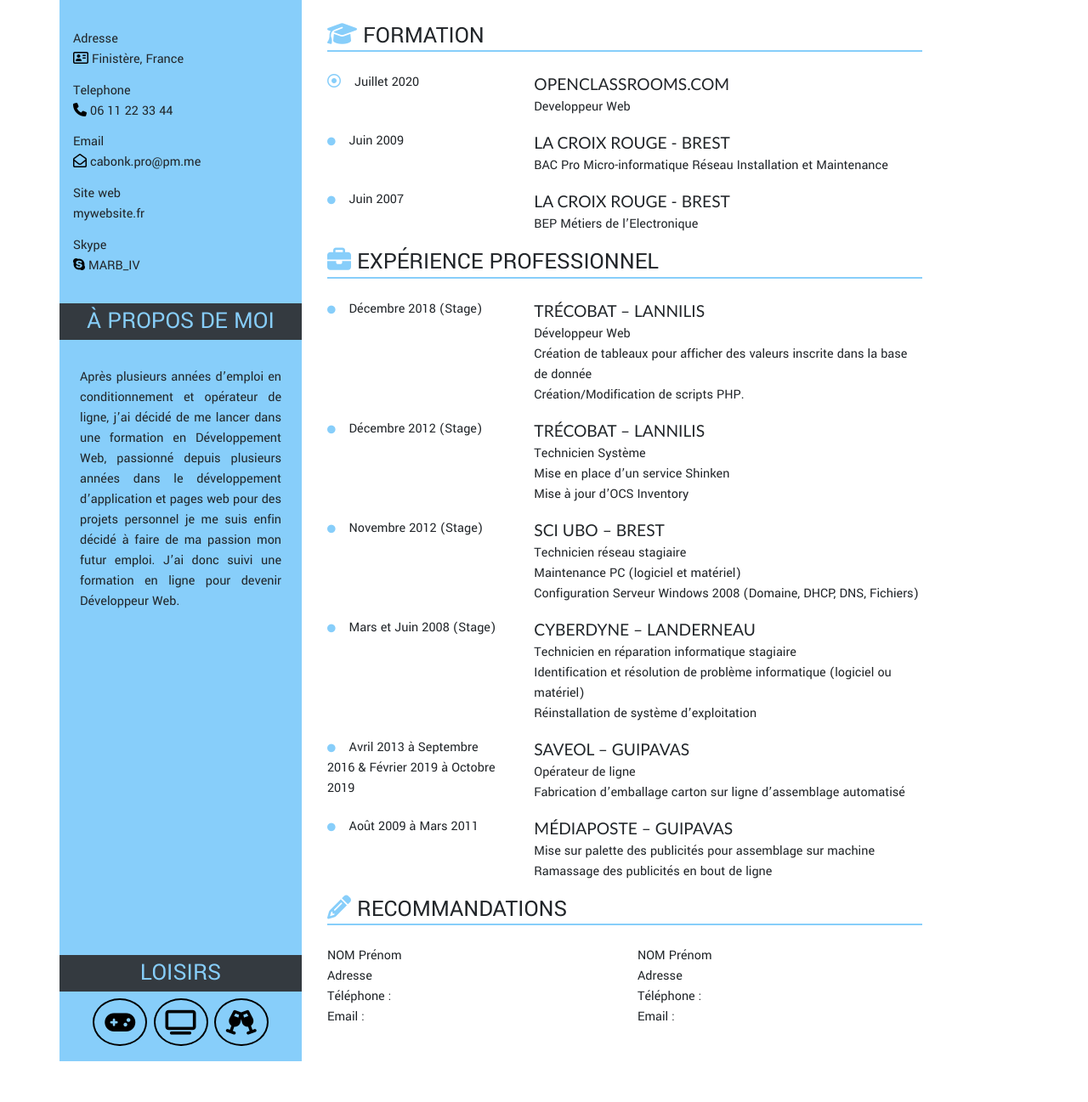
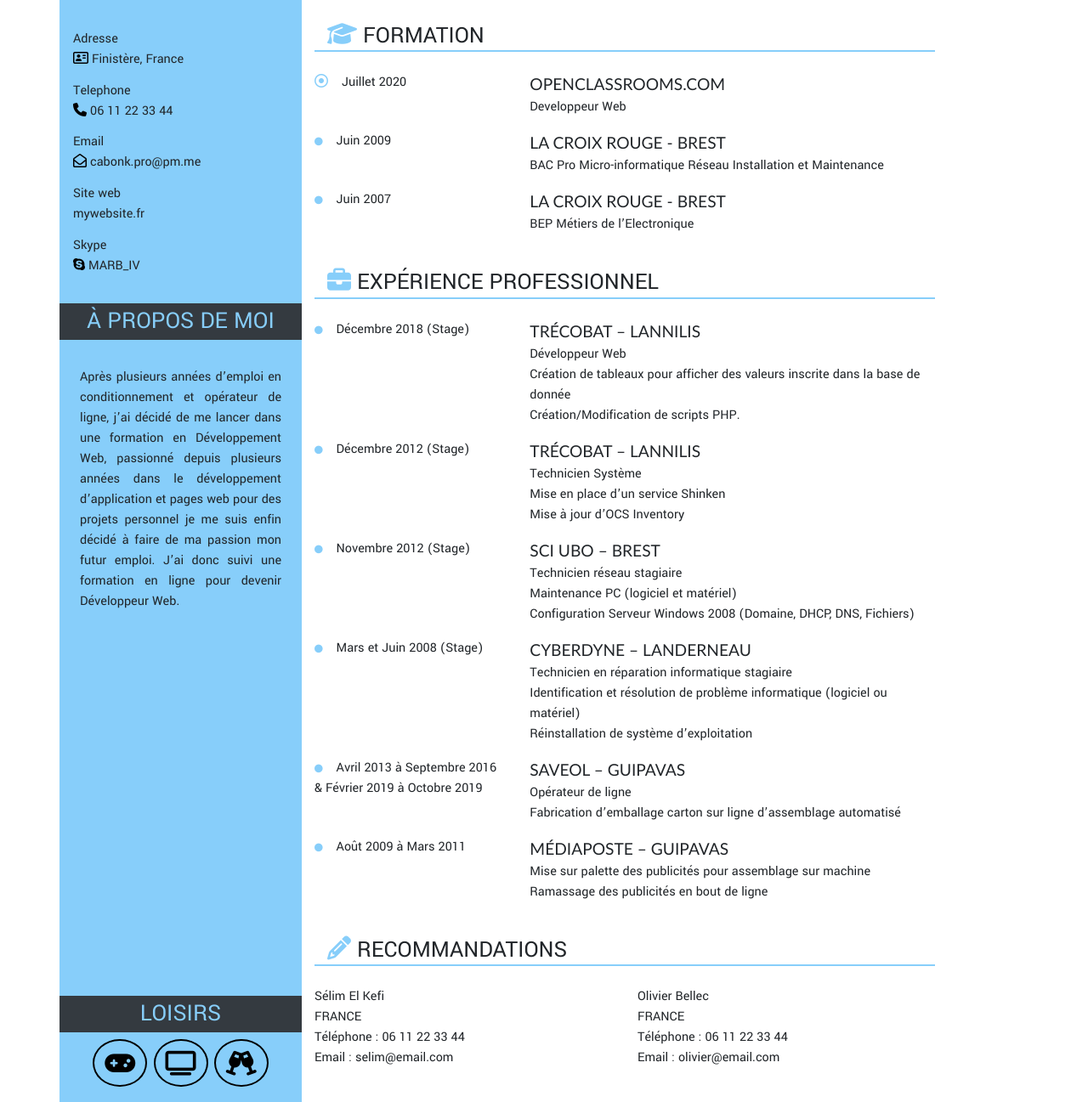
Before and after one commit to Kayo89/oc-projet2, a plain HTML site: page index.html in a window 1280 px wide. Shown: the part 190-1487 px from the top of the page at 85% size. Before the commit the page ends 1439 px from the top, so only its background shows below. Drawn offline with Linux system fonts and the light colour scheme.

Commit message:
update balises + recommandations

```diff
--- a/index.html
+++ b/index.html
@@ -11,10 +11,11 @@
     <link rel="stylesheet" href="css/index.css">
 </head>
 
-<body>
-    <div class="container">
+<body class="container">
     <div class="row ">
-            <section class="order-1 order-md-0 col-10 offset-1 offset-md-0 col-md-4 col-lg-3  pos-relative infos jumbotron-fluid">
+        <section
+            class="order-1 order-md-0 col-10 offset-1 offset-md-0 col-md-4 col-lg-3  pos-relative infos jumbotron-fluid">
+            <article>
                 <img src="img/image.jpg"
                     class="rounded-circle d-none d-sm-block col-sm-8 offset-sm-2 col-lg-6 offset-lg-3 w-100 center-photo mt-3 mb-3"
                     alt="photo d'itentité">
@@ -30,28 +31,32 @@
 
                 <h2 class="text-center bg-dark text-uppercase p-1">à propos de moi</h2>
                 <p class="text-justify p-4">Après plusieurs années d’emploi en conditionnement et opérateur de ligne,
-                    j’ai décidé de me lancer dans une formation en Développement Web, passionné depuis plusieurs années dans
-                    le développement d’application et pages web pour des projets personnel je me suis enfin décidé à faire de ma passion mon futur emploi.
+                    j’ai décidé de me lancer dans une formation en Développement Web, passionné depuis plusieurs années
+                    dans
+                    le développement d’application et pages web pour des projets personnel je me suis enfin décidé à
+                    faire de ma passion mon futur emploi.
                     J’ai donc suivi une formation en ligne pour devenir Développeur Web.
                 </p>
-
-                <div class="col-14 loisirs-bottom">
+            </article>
+            <footer class="col-14 loisirs-bottom">
                 <h2 class="text-center bg-dark text-uppercase p-1">Loisirs</h2>
-                    <h2 class="text-center"><i class="fas fa-gamepad"></i>  <i class="fas fa-tv"></i>  <i class="fas fa-glass-cheers"></i></h2>
-                </div>
+                <h2 class="text-center"><i class="fas fa-gamepad"></i> <i class="fas fa-tv"></i> <i
+                        class="fas fa-glass-cheers"></i></h2>
+            </footer>
         </section>
-            <secrtion class="col-12 col-md-8 mt-5">
+        <section class="col-12 col-md-8 mt-5">
             <header>
                 <h1 class="text-uppercase ml-3"><span class="first-name">Kevin</span> Cabon</h1>
                 <h2 class="ml-3 h4 font-weight-bold">Developpeur Web</h2>
                 <h2 class="mini-border ml-3"></h2>
             </header>
-                <div class="col-12 mt-5">
-                    <h3 class="mb-4 text-uppercase">
+
+            <h3 class="mb-4 mt-5 text-uppercase col-12">
                 <i class="fas fa-graduation-cap"></i>
-                        Formation</h3>
-                    <div class="row">
-                        <p class="ol-12 col-sm-4"><i class="far fa-dot-circle"></i>&emsp;Juillet 2020</p>
+                Formation
+            </h3>
+            <article class="row">
+                <p class="col-12 col-sm-4"><i class="far fa-dot-circle"></i>&emsp;Juillet 2020</p>
                 <p class="col-12 col-sm-8">
                     <span class="formation">OpenClassrooms.com</span><br>
                     Developpeur Web
@@ -66,13 +71,15 @@
                     <span class="formation">La Croix Rouge - Brest</span><br>
                     BEP Métiers de l’Electronique
                 </p>
-                    </div>
+            </article>
 
-                    <h3 class="text-uppercase mb-4">
+            <h3 class="text-uppercase mt-4 mb-4 col-12">
                 <i class="fas fa-briefcase"></i>
-                            Expérience Professionnel</h3>
-                    <div class="row">
-                        <p class="col-12 col-sm-4"><i class="fa fa-circle" aria-hidden="true"></i>&emsp;Décembre 2018 (Stage)</p>
+                Expérience Professionnel
+            </h3>
+            <article class="row mt-4">
+                <p class="col-12 col-sm-4"><i class="fa fa-circle" aria-hidden="true"></i>&emsp;Décembre 2018
+                    (Stage)</p>
                 <p class="col-12 col-sm-8">
                     <span class="entreprise">Trécobat – Lannilis</span><br>
                     Développeur Web<br>
@@ -80,7 +87,8 @@
                     Création/Modification de scripts PHP.
                 </p>
 
-                        <p class="col-12 col-sm-4"><i class="fa fa-circle" aria-hidden="true"></i>&emsp;Décembre 2012 (Stage)</p>
+                <p class="col-12 col-sm-4"><i class="fa fa-circle" aria-hidden="true"></i>&emsp;Décembre 2012
+                    (Stage)</p>
                 <p class="col-12 col-sm-8">
                     <span class="entreprise">Trécobat – Lannilis</span><br>
                     Technicien Système<br>
@@ -88,7 +96,8 @@
                     Mise à jour d’OCS Inventory
                 </p>
 
-                        <p class="ol-12 col-sm-4"><i class="fa fa-circle" aria-hidden="true"></i>&emsp;Novembre 2012 (Stage)</p>
+                <p class="ol-12 col-sm-4"><i class="fa fa-circle" aria-hidden="true"></i>&emsp;Novembre 2012 (Stage)
+                </p>
                 <p class="col-12 col-sm-8">
                     <span class="entreprise">SCI UBO – Brest</span><br>
                     Technicien réseau stagiaire<br>
@@ -96,7 +105,8 @@
                     Configuration Serveur Windows 2008 (Domaine, DHCP, DNS, Fichiers)
                 </p>
 
-                        <p class="ol-12 col-sm-4"><i class="fa fa-circle" aria-hidden="true"></i>&emsp;Mars et Juin 2008 (Stage)</p>
+                <p class="ol-12 col-sm-4"><i class="fa fa-circle" aria-hidden="true"></i>&emsp;Mars et Juin 2008
+                    (Stage)</p>
                 <p class="col-12 col-sm-8">
                     <span class="entreprise">Cyberdyne – Landerneau</span><br>
                     Technicien en réparation informatique stagiaire<br>
@@ -104,45 +114,44 @@
                     Réinstallation de système d’exploitation
                 </p>
 
-                        <p class="ol-12 col-sm-4"><i class="fa fa-circle" aria-hidden="true"></i>&emsp;Avril 2013 à Septembre 2016 & Février 2019 à Octobre 2019</p>
+                <p class="ol-12 col-sm-4"><i class="fa fa-circle" aria-hidden="true"></i>&emsp;Avril 2013 à
+                    Septembre 2016 & Février 2019 à Octobre 2019</p>
                 <p class="col-12 col-sm-8">
                     <span class="entreprise">Saveol – Guipavas</span><br>
                     Opérateur de ligne<br>
                     Fabrication d’emballage carton sur ligne d’assemblage automatisé<br>
                 </p>
 
-                        <p class="ol-12 col-sm-4"><i class="fa fa-circle" aria-hidden="true"></i>&emsp;Août 2009 à Mars 2011</p>
+                <p class="ol-12 col-sm-4"><i class="fa fa-circle" aria-hidden="true"></i>&emsp;Août 2009 à Mars 2011
+                </p>
                 <p class="col-12 col-sm-8">
                     <span class="entreprise">MédiaPoste – Guipavas</span><br>
                     Mise sur palette des publicités pour assemblage sur machine<br>
                     Ramassage des publicités en bout de ligne
                 </p>
 
-                    </div>
+            </article>
 
-                    <h3 class="text-uppercase mb-4">
+            <h3 class="text-uppercase mb-4 mt-4 col-12">
                 <i class="fas fa-pencil-alt"></i>
                 Recommandations
             </h3>
-                    <div class="row mb-4">
+            <article class="row mb-4">
                 <p class="col-6">
-                            NOM Prénom <br>
-                            Adresse<br>
-                            Téléphone : <br>
-                            Email :
+                    Sélim El Kefi <br>
+                    FRANCE<br>
+                    Téléphone : 06 11 22 33 44<br>
+                    Email : selim@email.com
                 </p>
                 <p class="col-6">
-                            NOM Prénom <br>
-                            Adresse<br>
-                            Téléphone : <br>
-                            Email :
+                    Olivier Bellec <br>
+                    FRANCE<br>
+                    Téléphone : 06 11 22 33 44<br>
+                    Email : olivier@email.com
                 </p>
-                    </div>
+            </article>
         </section>
     </div>
-        </div>
-    </div>
-
 
     <script src="https://kit.fontawesome.com/278a91f8f0.js" crossorigin="anonymous"></script>
 </body>
```
Lines whose indentation alone changed are shown as unchanged.
